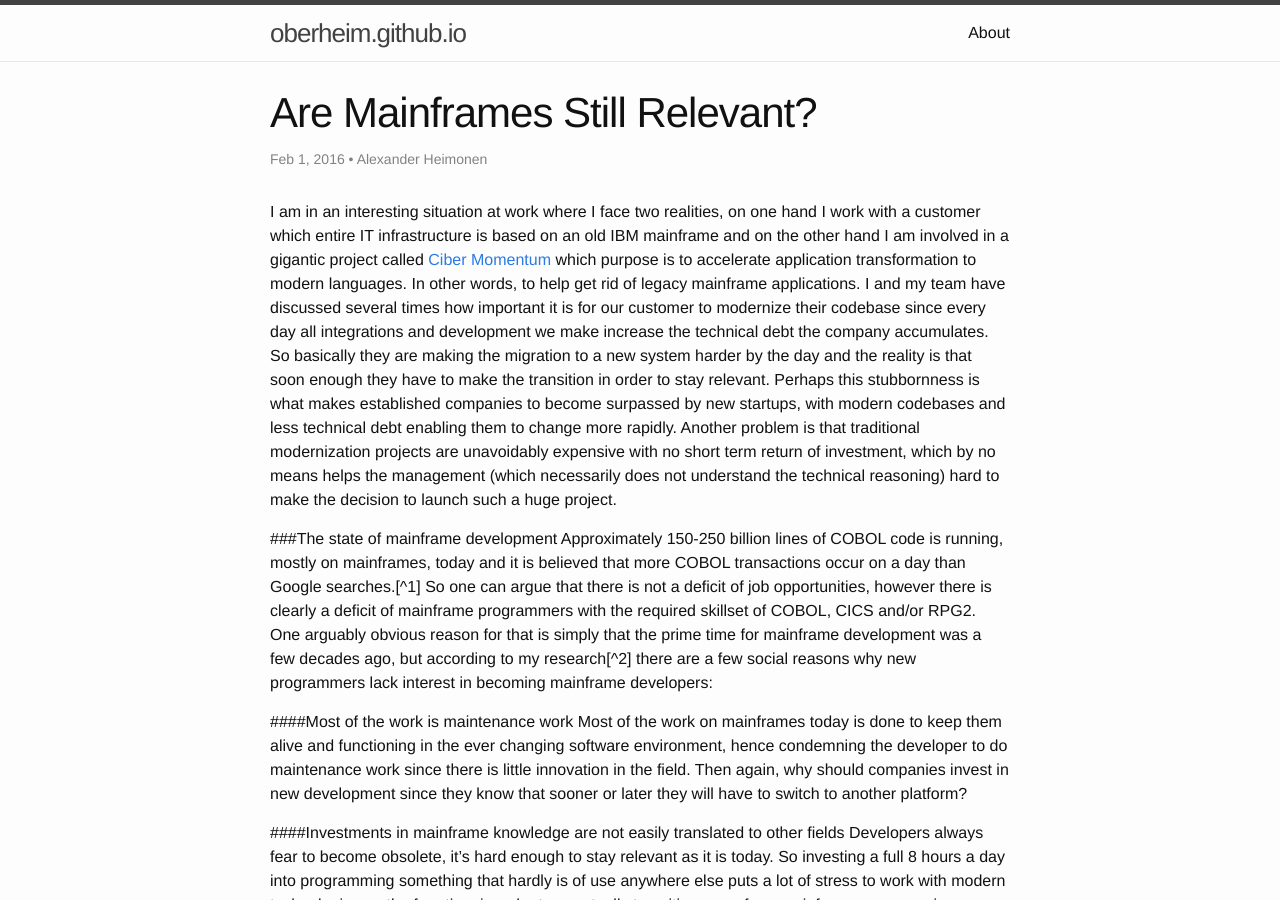
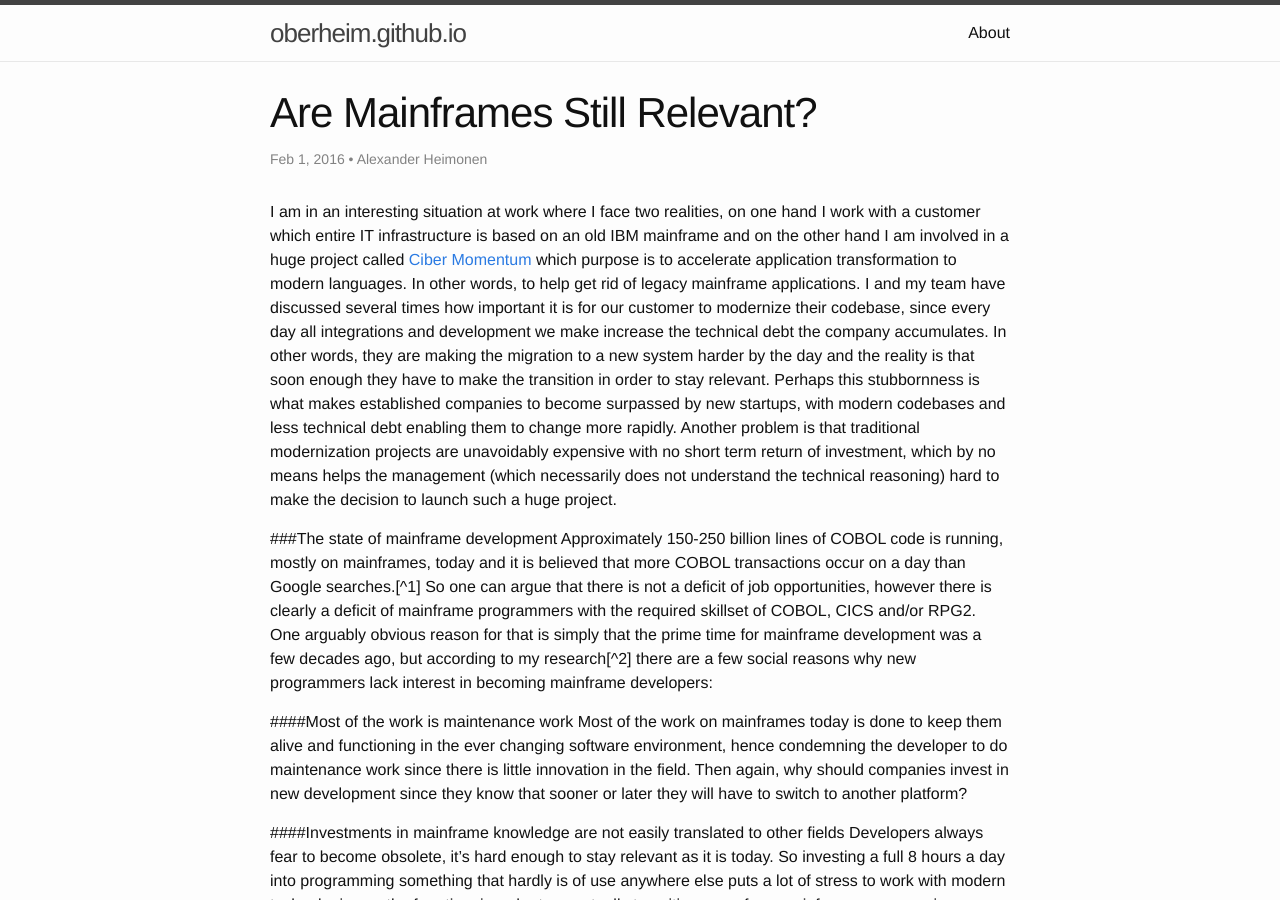
Before and after one commit to Oberheim/Oberheim.github.io, a Jekyll site: the page built from _posts/2016-02-01-are-mainframes-still-relevant.markdown, in a window 1280 px wide and 900 px high. Built offline with Jekyll 4.4.1, drawn with Linux system fonts in a browser that asks for light colours; comment, search, counter and statistics services are not loaded.

Commit message:
Update 2016-02-01-are-mainframes-still-relevant.markdown

```diff
--- a/_posts/2016-02-01-are-mainframes-still-relevant.markdown
+++ b/_posts/2016-02-01-are-mainframes-still-relevant.markdown
@@ -8,7 +8,7 @@ comments: true
 tags:
 - draft
 ---
-I am in an interesting situation at work where I face two realities, on one hand I work with a customer which entire IT infrastructure is based on an old IBM mainframe and on the other hand I am involved in a gigantic project called [Ciber Momentum](http://momentum.ciber.com/) which purpose is to accelerate application transformation to modern languages. In other words, to help get rid of legacy mainframe applications. I and my team have discussed several times how important it is for our customer to modernize their codebase since every day all integrations and development we make increase the technical debt the company accumulates. So basically they are making the migration to a new system harder by the day and the reality is that soon enough they have to make the transition in order to stay relevant. Perhaps this stubbornness is what makes established companies to become surpassed by new startups, with modern codebases and less technical debt enabling them to change more rapidly. Another problem is that traditional modernization projects are unavoidably expensive with no short term return of investment, which by no means helps the management (which necessarily does not understand the technical reasoning) hard to make the decision to launch such a huge project.
+I am in an interesting situation at work where I face two realities, on one hand I work with a customer which entire IT infrastructure is based on an old IBM mainframe and on the other hand I am involved in a huge project called [Ciber Momentum](http://momentum.ciber.com/) which purpose is to accelerate application transformation to modern languages. In other words, to help get rid of legacy mainframe applications. I and my team have discussed several times how important it is for our customer to modernize their codebase, since every day all integrations and development we make increase the technical debt the company accumulates. In other words, they are making the migration to a new system harder by the day and the reality is that soon enough they have to make the transition in order to stay relevant. Perhaps this stubbornness is what makes established companies to become surpassed by new startups, with modern codebases and less technical debt enabling them to change more rapidly. Another problem is that traditional modernization projects are unavoidably expensive with no short term return of investment, which by no means helps the management (which necessarily does not understand the technical reasoning) hard to make the decision to launch such a huge project.
 
 ###The state of mainframe development
 Approximately 150-250 billion lines of COBOL code is running, mostly on mainframes, today and it is believed that more COBOL transactions occur on a day than Google searches.[^1] So one can argue that there is not a deficit of job opportunities, however there is clearly a deficit of mainframe programmers with the required skillset of COBOL, CICS and/or RPG2. One arguably obvious reason for that is simply that the prime time for mainframe development was a few decades ago, but according to my research[^2] there are a few social reasons why new programmers lack interest in becoming mainframe developers:
```
